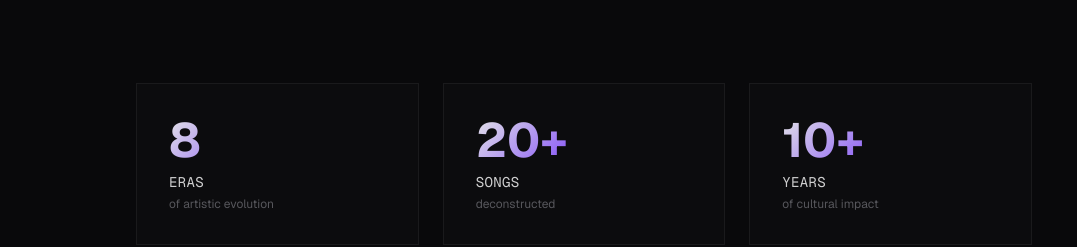
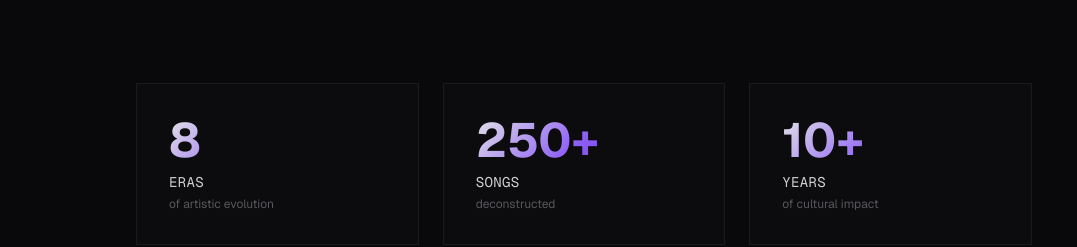
Before and after one commit to natibesuschio/why-bts-is-bts, a Next.js app: page / in a window 1280 px wide. Shown: the part 1266-1513 px from the top of the page, without its empty margins (56-1133 px from the left). Built offline with nearby package versions, Linux system fonts and the light colour scheme.

Commit message:
update site title

```diff
--- a/src/components/ClosingSection.tsx
+++ b/src/components/ClosingSection.tsx
@@ -24,10 +24,6 @@ export default function ClosingSection() {
           transition={{ duration: 1 }}
         >
           <div className="w-20 h-px bg-gradient-to-r from-transparent via-[var(--color-accent)]/40 to-transparent mx-auto mb-12" />
-
-          <p className="text-[var(--color-accent)]/50 text-xs tracking-[0.3em] uppercase font-mono mb-8">
-            {closingReflection.subtitle}
-          </p>
 
           <h2 className="font-[var(--font-display)] text-4xl sm:text-5xl md:text-6xl font-bold text-white/90 leading-tight">
             {closingReflection.title}
--- a/src/components/Intro.tsx
+++ b/src/components/Intro.tsx
@@ -54,7 +54,7 @@ export default function Intro() {
         >
           {[
             { number: "8", label: "Eras", sublabel: "of artistic evolution" },
-            { number: "20+", label: "Songs", sublabel: "deconstructed" },
+            { number: "250+", label: "Songs", sublabel: "deconstructed" },
             { number: "10+", label: "Years", sublabel: "of cultural impact" },
           ].map((stat, i) => (
             <motion.div
```
